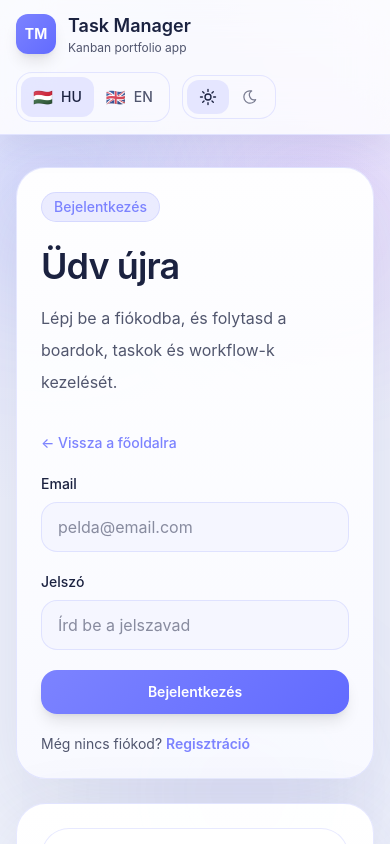
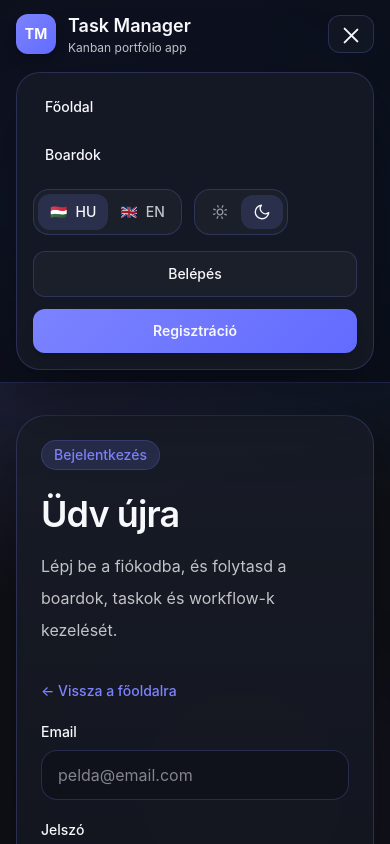
Before and after one commit to Petro1027/task-manager, a React (Vite) app in the folder client/: page /login in a window 390 px wide. Both pictures are taken after a click on the button "Menü". Shown: the top 844 px of the page. Built offline with nearby package versions, Linux system fonts and the light colour scheme; no server answers.

Commit message:
feat(client): fix UI on board

```diff
--- a/client/src/components/layout/TopNavigation.tsx
+++ b/client/src/components/layout/TopNavigation.tsx
@@ -1,3 +1,4 @@
+import { useState } from "react";
 import { Link, NavLink } from "react-router-dom";
 import { useAuth } from "../../app/auth-context";
 import { useLanguage } from "../../app/language-context";
@@ -55,13 +56,29 @@ function MoonIcon({ active }: { active: boolean }) {
   );
 }
 
-function navItemClass({ isActive }: { isActive: boolean }) {
-  return [
-    "rounded-xl px-3 py-2 text-sm font-medium transition",
-    isActive
-      ? "bg-[rgba(124,131,255,0.16)] text-[var(--text-primary)]"
-      : "text-[var(--text-secondary)] hover:bg-[rgba(124,131,255,0.08)] hover:text-[var(--text-primary)]",
-  ].join(" ");
+function MenuIcon({ open }: { open: boolean }) {
+  return (
+    <div className="relative h-5 w-5">
+      <span
+        className="absolute left-0 top-1 block h-0.5 w-5 rounded-full bg-current transition-all"
+        style={{
+          transform: open ? "translateY(6px) rotate(45deg)" : "translateY(0) rotate(0deg)",
+        }}
+      />
+      <span
+        className="absolute left-0 top-[9px] block h-0.5 w-5 rounded-full bg-current transition-all"
+        style={{
+          opacity: open ? 0 : 1,
+        }}
+      />
+      <span
+        className="absolute left-0 top-[17px] block h-0.5 w-5 rounded-full bg-current transition-all"
+        style={{
+          transform: open ? "translateY(-6px) rotate(-45deg)" : "translateY(0) rotate(0deg)",
+        }}
+      />
+    </div>
+  );
 }
 
 function getInitials(name: string) {
@@ -74,10 +91,29 @@ function getInitials(name: string) {
     .toUpperCase();
 }
 
+function navItemClass({ isActive }: { isActive: boolean }) {
+  return [
+    "rounded-xl px-3 py-2 text-sm font-medium transition",
+    isActive
+      ? "bg-[rgba(124,131,255,0.16)] text-[var(--text-primary)]"
+      : "text-[var(--text-secondary)] hover:bg-[rgba(124,131,255,0.08)] hover:text-[var(--text-primary)]",
+  ].join(" ");
+}
+
+function pillButtonStyle(active: boolean) {
+  return {
+    background: active ? "rgba(124,131,255,0.16)" : "transparent",
+    color: active ? "var(--text-primary)" : "var(--text-secondary)",
+  };
+}
+
 function TopNavigation() {
   const { language, setLanguage } = useLanguage();
   const { theme, setTheme } = useTheme();
   const { authUser, logout } = useAuth();
+
+  const [mobileOpen, setMobileOpen] = useState(false);
+  const [userMenuOpen, setUserMenuOpen] = useState(false);
 
   const labels =
     language === "hu"
@@ -89,6 +125,7 @@ function TopNavigation() {
         light: "Világos",
         dark: "Sötét",
         logout: "Kijelentkezés",
+        menu: "Menü",
       }
       : {
         home: "Home",
@@ -98,6 +135,12 @@ function TopNavigation() {
         light: "Light",
         dark: "Dark",
         logout: "Log out",
+        menu: "Menu",
+      };
+
+  const closeMenus = () => {
+    setMobileOpen(false);
+    setUserMenuOpen(false);
   };
 
   return (
@@ -109,9 +152,10 @@ function TopNavigation() {
         boxShadow: "var(--header-shadow)",
       }}
     >
-      <div className="mx-auto flex max-w-7xl flex-wrap items-center justify-between gap-4 px-4 py-3">
+      <div className="mx-auto max-w-7xl px-4 py-3">
+        <div className="flex items-center justify-between gap-4">
           <div className="flex items-center gap-6">
-          <Link to="/" className="flex items-center gap-3">
+            <Link to="/" className="flex items-center gap-3" onClick={closeMenus}>
               <div
                 className="flex h-10 w-10 items-center justify-center rounded-xl text-sm font-bold text-white shadow-lg"
                 style={{
@@ -132,7 +176,7 @@ function TopNavigation() {
               </div>
             </Link>
 
-          <nav className="hidden items-center gap-1 md:flex">
+            <nav className="hidden items-center gap-1 lg:flex">
               <NavLink to="/" end className={navItemClass}>
                 {labels.home}
               </NavLink>
@@ -143,7 +187,7 @@ function TopNavigation() {
             </nav>
           </div>
 
-        <div className="flex flex-wrap items-center justify-end gap-3">
+          <div className="hidden items-center gap-3 lg:flex">
             <div
               className="flex items-center rounded-2xl border p-1"
               style={{
@@ -155,14 +199,7 @@ function TopNavigation() {
                 type="button"
                 onClick={() => setLanguage("hu")}
                 className="flex items-center gap-2 rounded-xl px-3 py-2 text-sm font-medium transition"
-              style={{
-                background:
-                  language === "hu" ? "rgba(124,131,255,0.16)" : "transparent",
-                color:
-                  language === "hu"
-                    ? "var(--text-primary)"
-                    : "var(--text-secondary)",
-              }}
+                style={pillButtonStyle(language === "hu")}
               >
                 <span className="text-base">🇭🇺</span>
                 <span>HU</span>
@@ -172,14 +209,7 @@ function TopNavigation() {
                 type="button"
                 onClick={() => setLanguage("en")}
                 className="flex items-center gap-2 rounded-xl px-3 py-2 text-sm font-medium transition"
-              style={{
-                background:
-                  language === "en" ? "rgba(124,131,255,0.16)" : "transparent",
-                color:
-                  language === "en"
-                    ? "var(--text-primary)"
-                    : "var(--text-secondary)",
-              }}
+                style={pillButtonStyle(language === "en")}
               >
                 <span className="text-base">🇬🇧</span>
                 <span>EN</span>
@@ -198,17 +228,10 @@ function TopNavigation() {
                 onClick={() => setTheme("light")}
                 title={labels.light}
                 className="flex items-center gap-2 rounded-xl px-3 py-2 text-sm font-medium transition"
-              style={{
-                background:
-                  theme === "light" ? "rgba(124,131,255,0.16)" : "transparent",
-                color:
-                  theme === "light"
-                    ? "var(--text-primary)"
-                    : "var(--text-secondary)",
-              }}
+                style={pillButtonStyle(theme === "light")}
               >
                 <SunIcon active={theme === "light"} />
-              <span className="hidden sm:inline">{labels.light}</span>
+                <span>{labels.light}</span>
               </button>
 
               <button
@@ -216,24 +239,19 @@ function TopNavigation() {
                 onClick={() => setTheme("dark")}
                 title={labels.dark}
                 className="flex items-center gap-2 rounded-xl px-3 py-2 text-sm font-medium transition"
-              style={{
-                background:
-                  theme === "dark" ? "rgba(124,131,255,0.16)" : "transparent",
-                color:
-                  theme === "dark"
-                    ? "var(--text-primary)"
-                    : "var(--text-secondary)",
-              }}
+                style={pillButtonStyle(theme === "dark")}
               >
                 <MoonIcon active={theme === "dark"} />
-              <span className="hidden sm:inline">{labels.dark}</span>
+                <span>{labels.dark}</span>
               </button>
             </div>
 
             {authUser ? (
-            <div className="flex items-center gap-3">
-              <div
-                className="flex items-center gap-3 rounded-2xl border px-3 py-2"
+              <div className="relative">
+                <button
+                  type="button"
+                  onClick={() => setUserMenuOpen((value) => !value)}
+                  className="flex items-center gap-3 rounded-2xl border px-3 py-2 transition hover:opacity-95"
                   style={{
                     borderColor: "var(--panel-border)",
                     background: "rgba(255,255,255,0.03)",
@@ -249,7 +267,7 @@ function TopNavigation() {
                     {getInitials(authUser.name)}
                   </div>
 
-                <div className="hidden md:block leading-tight">
+                  <div className="text-left leading-tight">
                     <p className="text-sm font-semibold text-[var(--text-primary)]">
                       {authUser.name}
                     </p>
@@ -257,23 +275,46 @@ function TopNavigation() {
                       {authUser.email}
                     </p>
                   </div>
+                </button>
+
+                {userMenuOpen && (
+                  <div
+                    className="absolute right-0 mt-3 min-w-[240px] rounded-2xl border p-3"
+                    style={{
+                      borderColor: "var(--panel-border)",
+                      background: "var(--surface-2)",
+                      boxShadow: "var(--panel-shadow)",
+                    }}
+                  >
+                    <div className="px-2 pb-3">
+                      <p className="text-sm font-semibold text-[var(--text-primary)]">
+                        {authUser.name}
+                      </p>
+                      <p className="mt-1 text-xs text-[var(--text-secondary)]">
+                        {authUser.email}
+                      </p>
                     </div>
 
                     <button
                       type="button"
-                onClick={logout}
-                className="rounded-xl px-4 py-2 text-sm font-medium transition hover:opacity-90"
+                      onClick={() => {
+                        setUserMenuOpen(false);
+                        logout();
+                      }}
+                      className="w-full rounded-xl px-3 py-2 text-left text-sm font-medium transition hover:opacity-90"
                       style={{
+                        background: "rgba(255,255,255,0.03)",
                         color: "var(--text-primary)",
-                  background: "rgba(255,255,255,0.03)",
                         border: "1px solid var(--panel-border)",
                       }}
                     >
                       {labels.logout}
                     </button>
                   </div>
+                )}
+              </div>
             ) : (
-            <div className="hidden items-center gap-2 sm:flex">
+              <div className="flex items-center gap-2">
                 <Link
                   to="/login"
                   className="rounded-xl px-4 py-2 text-sm font-medium transition hover:opacity-90"
@@ -295,6 +336,172 @@ function TopNavigation() {
               </div>
             )}
           </div>
+
+          <button
+            type="button"
+            onClick={() => setMobileOpen((value) => !value)}
+            className="flex items-center gap-2 rounded-xl border px-3 py-2 text-sm font-medium transition lg:hidden"
+            style={{
+              borderColor: "var(--panel-border)",
+              background: "rgba(255,255,255,0.03)",
+              color: "var(--text-primary)",
+            }}
+            aria-label={labels.menu}
+          >
+            <MenuIcon open={mobileOpen} />
+          </button>
+        </div>
+
+        {mobileOpen && (
+          <div
+            className="mt-4 rounded-3xl border p-4 lg:hidden"
+            style={{
+              borderColor: "var(--panel-border)",
+              background: "var(--surface-2)",
+              boxShadow: "var(--panel-shadow)",
+            }}
+          >
+            <div className="flex flex-col gap-3">
+              <NavLink to="/" end className={navItemClass} onClick={closeMenus}>
+                {labels.home}
+              </NavLink>
+
+              <NavLink to="/boards" className={navItemClass} onClick={closeMenus}>
+                {labels.boards}
+              </NavLink>
+            </div>
+
+            <div className="mt-4 flex flex-wrap gap-3">
+              <div
+                className="flex items-center rounded-2xl border p-1"
+                style={{
+                  borderColor: "var(--panel-border)",
+                  background: "rgba(255,255,255,0.03)",
+                }}
+              >
+                <button
+                  type="button"
+                  onClick={() => setLanguage("hu")}
+                  className="flex items-center gap-2 rounded-xl px-3 py-2 text-sm font-medium transition"
+                  style={pillButtonStyle(language === "hu")}
+                >
+                  <span>🇭🇺</span>
+                  <span>HU</span>
+                </button>
+
+                <button
+                  type="button"
+                  onClick={() => setLanguage("en")}
+                  className="flex items-center gap-2 rounded-xl px-3 py-2 text-sm font-medium transition"
+                  style={pillButtonStyle(language === "en")}
+                >
+                  <span>🇬🇧</span>
+                  <span>EN</span>
+                </button>
+              </div>
+
+              <div
+                className="flex items-center rounded-2xl border p-1"
+                style={{
+                  borderColor: "var(--panel-border)",
+                  background: "rgba(255,255,255,0.03)",
+                }}
+              >
+                <button
+                  type="button"
+                  onClick={() => setTheme("light")}
+                  className="flex items-center gap-2 rounded-xl px-3 py-2 text-sm font-medium transition"
+                  style={pillButtonStyle(theme === "light")}
+                >
+                  <SunIcon active={theme === "light"} />
+                </button>
+
+                <button
+                  type="button"
+                  onClick={() => setTheme("dark")}
+                  className="flex items-center gap-2 rounded-xl px-3 py-2 text-sm font-medium transition"
+                  style={pillButtonStyle(theme === "dark")}
+                >
+                  <MoonIcon active={theme === "dark"} />
+                </button>
+              </div>
+            </div>
+
+            {authUser ? (
+              <div
+                className="mt-4 rounded-2xl border p-4"
+                style={{
+                  borderColor: "var(--panel-border)",
+                  background: "rgba(255,255,255,0.03)",
+                }}
+              >
+                <div className="flex items-center gap-3">
+                  <div
+                    className="flex h-10 w-10 items-center justify-center rounded-xl text-sm font-semibold"
+                    style={{
+                      background: "var(--accent-soft)",
+                      color: "var(--accent)",
+                    }}
+                  >
+                    {getInitials(authUser.name)}
+                  </div>
+
+                  <div>
+                    <p className="text-sm font-semibold text-[var(--text-primary)]">
+                      {authUser.name}
+                    </p>
+                    <p className="text-xs text-[var(--text-secondary)]">
+                      {authUser.email}
+                    </p>
+                  </div>
+                </div>
+
+                <button
+                  type="button"
+                  onClick={() => {
+                    closeMenus();
+                    logout();
+                  }}
+                  className="mt-4 w-full rounded-xl px-4 py-2 text-sm font-medium transition hover:opacity-90"
+                  style={{
+                    color: "var(--text-primary)",
+                    background: "rgba(255,255,255,0.03)",
+                    border: "1px solid var(--panel-border)",
+                  }}
+                >
+                  {labels.logout}
+                </button>
+              </div>
+            ) : (
+              <div className="mt-4 flex flex-col gap-3">
+                <Link
+                  to="/login"
+                  onClick={closeMenus}
+                  className="rounded-xl px-4 py-3 text-sm font-medium text-center transition hover:opacity-90"
+                  style={{
+                    color: "var(--text-primary)",
+                    background: "rgba(255,255,255,0.03)",
+                    border: "1px solid var(--panel-border)",
+                  }}
+                >
+                  {labels.login}
+                </Link>
+
+                <Link
+                  to="/register"
+                  onClick={closeMenus}
+                  className="rounded-xl px-4 py-3 text-sm font-semibold text-center text-white shadow-lg transition hover:opacity-95"
+                  style={{
+                    background:
+                      "linear-gradient(135deg, var(--accent) 0%, var(--accent-strong) 100%)",
+                  }}
+                >
+                  {labels.register}
+                </Link>
+              </div>
+            )}
+          </div>
+        )}
       </div>
     </header>
   );
--- a/client/src/pages/BoardDetailPage.tsx
+++ b/client/src/pages/BoardDetailPage.tsx
@@ -270,6 +270,16 @@ function findTaskLocation(taskId: string, tasksByColumn: TasksByColumn) {
   return null;
 }
 
+function getInitials(name: string) {
+  return name
+    .split(" ")
+    .map((part) => part.trim()[0])
+    .filter(Boolean)
+    .slice(0, 2)
+    .join("")
+    .toUpperCase();
+}
+
 function BoardDetailPage() {
   const { boardId } = useParams<{ boardId: string }>();
   const { authUser, isAuthReady } = useAuth();
@@ -288,7 +298,9 @@ function BoardDetailPage() {
         boardError: "Hiba történt a board betöltése közben.",
         boardNotFound: "A board nem található.",
         back: "Vissza a boardokhoz",
-        overview: "Áttekintés",
+        overviewTitle: "Áttekintés",
+        overviewText:
+          "Itt látod a board fő adatait, az oszlopokat, valamint a taskok és tagek számát.",
         taskCreateTitle: "Új task létrehozása",
         taskCreateText: "Itt közvetlenül a boardon belül tudsz új taskot létrehozni.",
         title: "Cím",
@@ -329,7 +341,9 @@ function BoardDetailPage() {
         boardError: "An error occurred while loading the board.",
         boardNotFound: "Board not found.",
         back: "Back to boards",
-        overview: "Overview",
+        overviewTitle: "Overview",
+        overviewText:
+          "Here you can see the main board information, the columns, and the number of tasks and tags.",
         taskCreateTitle: "Create a new task",
         taskCreateText: "You can create a new task directly inside this board.",
         title: "Title",
@@ -696,114 +710,138 @@ function BoardDetailPage() {
   return (
     <>
       <AppShell>
-        <SurfaceCard>
-          <div className="flex flex-col gap-8 xl:flex-row xl:items-start xl:justify-between">
-            <div className="max-w-3xl">
+        <section
+          className="rounded-[32px] border px-6 py-8 shadow-[var(--panel-shadow)] lg:px-10 lg:py-10"
+          style={{
+            borderColor: "var(--panel-border)",
+            background: "var(--surface-2)",
+          }}
+        >
+          <div className="grid gap-8 xl:grid-cols-[minmax(0,1fr)_360px] xl:items-start">
+            <div className="min-w-0">
+              <div className="flex flex-col items-start gap-3 sm:flex-row sm:flex-wrap sm:items-center">
                 <Link
                   to="/boards"
-                className="text-sm font-medium transition hover:opacity-80"
+                  className="inline-flex items-center rounded-xl px-3 py-2 text-sm font-medium transition hover:opacity-80"
                   style={{ color: "var(--accent)" }}
                 >
                   ← {copy.back}
                 </Link>
 
                 <span
-                className="mt-5 inline-flex rounded-full border px-3 py-1 text-sm font-medium"
+                  className="inline-flex items-center rounded-full px-4 py-2 text-sm font-semibold"
                   style={{
-                  borderColor: "var(--panel-border)",
-                  backgroundColor: "var(--accent-soft)",
+                    background: "var(--accent-soft)",
                     color: "var(--accent)",
+                    border: "1px solid var(--panel-border)",
                   }}
                 >
                   {copy.badge}
                 </span>
+              </div>
 
-              <h1 className="mt-6 text-4xl font-semibold tracking-tight sm:text-5xl">
+              <h1
+                className="mt-6 break-words text-4xl font-semibold tracking-tight sm:text-5xl"
+                style={{ color: "var(--text-primary)" }}
+              >
                 {board.title}
               </h1>
 
               <p
-                className="mt-4 max-w-2xl text-base leading-8 md:text-lg"
+                className="mt-5 max-w-3xl text-lg leading-8"
                 style={{ color: "var(--text-secondary)" }}
               >
                 {copy.dragHint}
               </p>
             </div>
 
-            <div
-              className="w-full max-w-sm rounded-[28px] border p-5"
+            <aside
+              className="w-full rounded-[28px] border p-6"
               style={{
-                background: "var(--surface-2)",
                 borderColor: "var(--panel-border)",
+                background: "rgba(255,255,255,0.02)",
               }}
             >
               <p
-                className="text-xs uppercase tracking-[0.22em]"
+                className="mb-6 text-sm font-semibold uppercase tracking-[0.28em]"
                 style={{ color: "var(--accent)" }}
               >
                 {copy.activeProfile}
               </p>
 
-              <div className="mt-4 flex items-center gap-4">
+              <div className="flex items-center gap-5">
                 <div
-                  className="flex h-14 w-14 items-center justify-center rounded-2xl text-lg font-semibold"
+                  className="flex h-20 w-20 shrink-0 items-center justify-center rounded-[24px] text-4xl font-semibold"
                   style={{
                     background: "var(--accent-soft)",
                     color: "var(--accent)",
                   }}
                 >
-                  {authUser.name
-                    .split(" ")
-                    .map((part) => part[0])
-                    .slice(0, 2)
-                    .join("")
-                    .toUpperCase()}
+                  {getInitials(authUser.name)}
                 </div>
 
-                <div>
-                  <h2 className="text-xl font-semibold">{authUser.name}</h2>
-                  <p className="text-sm" style={{ color: "var(--text-secondary)" }}>
+                <div className="min-w-0">
+                  <h2
+                    className="truncate text-2xl font-semibold"
+                    style={{ color: "var(--text-primary)" }}
+                  >
+                    {authUser.name}
+                  </h2>
+                  <p
+                    className="truncate text-lg"
+                    style={{ color: "var(--text-secondary)" }}
+                  >
                     {authUser.email}
                   </p>
                 </div>
               </div>
 
-              <div className="mt-5 grid grid-cols-2 gap-3">
+              <div className="mt-8 grid grid-cols-2 gap-4">
                 <div
-                  className="rounded-2xl border p-4"
+                  className="rounded-[24px] border p-5"
                   style={{
-                    background: "var(--surface-3)",
                     borderColor: "var(--panel-border)",
+                    background: "var(--surface-1)",
                   }}
                 >
                   <p
-                    className="text-xs uppercase tracking-[0.18em]"
-                    style={{ color: "var(--text-muted)" }}
+                    className="text-sm uppercase tracking-[0.22em]"
+                    style={{ color: "var(--text-secondary)" }}
                   >
                     {copy.tasks}
                   </p>
-                  <p className="mt-2 text-2xl font-semibold">{board._count.tasks}</p>
+                  <p
+                    className="mt-4 text-4xl font-semibold"
+                    style={{ color: "var(--text-primary)" }}
+                  >
+                    {board._count.tasks}
+                  </p>
                 </div>
 
                 <div
-                  className="rounded-2xl border p-4"
+                  className="rounded-[24px] border p-5"
                   style={{
-                    background: "var(--surface-3)",
                     borderColor: "var(--panel-border)",
+                    background: "var(--surface-1)",
                   }}
                 >
                   <p
-                    className="text-xs uppercase tracking-[0.18em]"
-                    style={{ color: "var(--text-muted)" }}
+                    className="text-sm uppercase tracking-[0.22em]"
+                    style={{ color: "var(--text-secondary)" }}
                   >
                     {copy.tags}
                   </p>
-                  <p className="mt-2 text-2xl font-semibold">{board._count.tags}</p>
+                  <p
+                    className="mt-4 text-4xl font-semibold"
+                    style={{ color: "var(--text-primary)" }}
+                  >
+                    {board._count.tags}
+                  </p>
                 </div>
               </div>
+            </aside>
           </div>
-          </div>
-        </SurfaceCard>
+        </section>
 
         <div className="grid gap-6 xl:grid-cols-[0.95fr_1.05fr]">
           <SurfaceCard>
@@ -974,7 +1012,7 @@ function BoardDetailPage() {
           <SurfaceCard>
             <h2 className="text-2xl font-semibold">{copy.boardInfo}</h2>
             <p className="mt-3 text-base leading-7" style={{ color: "var(--text-secondary)" }}>
-              {copy.overview}
+              {copy.overviewText}
             </p>
 
             <div
```
Lines whose indentation alone changed are shown as unchanged.
